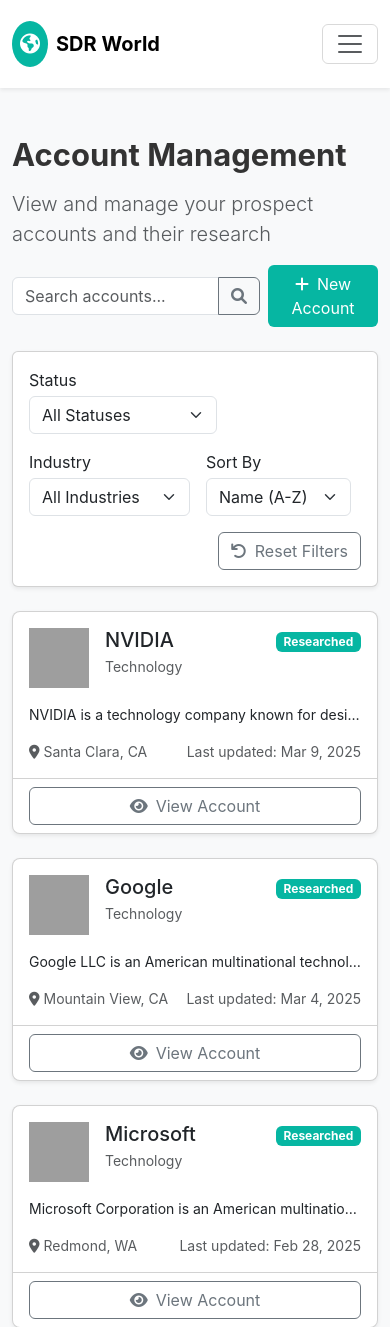
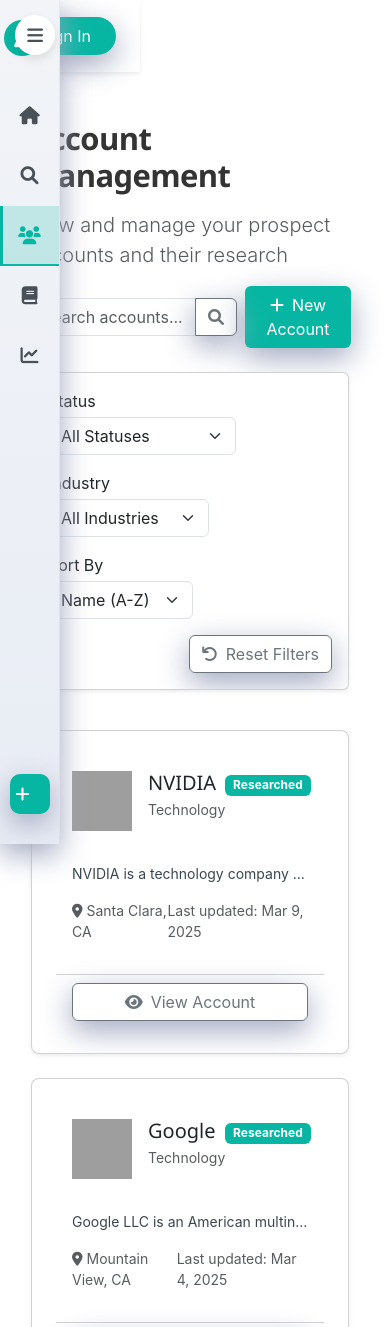
Before and after one commit to bertoftheal/SDR-WORLD, a Flask app: page /accounts.html in a window 390 px wide. Shown: the top 1327 px of the page. Run offline with Flask 3, Linux system fonts and the light colour scheme; some libraries are stand-ins or nearby versions; grey boxes are pictures that could not be loaded.

Commit message:
feat: implement sidebar navigation and UI enhancements
- Add sidebar navigation component with responsive design
- Include sidebar-nav.js for mobile toggle functionality
- Update accounts.html and index.html layouts
- Improve script.js functionality

```diff
--- a/sdr_assistant/app.py
+++ b/sdr_assistant/app.py
@@ -74,4 +74,4 @@ app = create_app()
 
 
 if __name__ == '__main__':
-    app.run(debug=True, host='0.0.0.0', port=5009)
+    app.run(debug=True, host='0.0.0.0', port=5011)
--- a/sdr_assistant/templates/accounts.html
+++ b/sdr_assistant/templates/accounts.html
@@ -4,8 +4,14 @@
     <meta charset="UTF-8">
     <meta name="viewport" content="width=device-width, initial-scale=1.0">
     <title>Accounts | SDR Assistant</title>
+    <link rel="stylesheet" href="/static/styles.css">
+    <link rel="stylesheet" href="/static/elegant-ui.css">
+    <link rel="stylesheet" href="/static/sidebar-nav.css">
     <link href="https://cdn.jsdelivr.net/npm/bootstrap@5.3.0-alpha1/dist/css/bootstrap.min.css" rel="stylesheet">
     <link rel="stylesheet" href="https://cdnjs.cloudflare.com/ajax/libs/font-awesome/6.0.0-beta3/css/all.min.css">
+    <script src="https://cdn.jsdelivr.net/npm/bootstrap@5.3.0/dist/js/bootstrap.bundle.min.js"></script>
+    <!-- Sidebar Navigation JS -->
+    <script src="/static/sidebar-nav.js"></script>
     <style>
         body {
             font-family: 'Inter', sans-serif;
@@ -53,56 +59,98 @@
     </style>
 </head>
 <body>
-    <!-- Standardized Navigation -->
-    <nav class="navbar navbar-expand-lg sticky-top shadow-sm bg-white py-3">
-        <div class="container">
-            <a class="navbar-brand d-flex align-items-center" href="home.html">
-                <div class="brand-icon rounded-circle p-2 me-2" style="background-color: #06b6a2; color: white;">
-                    <i class="fas fa-globe-americas"></i>
+    <div id="app">
+        <!-- Vertical Sidebar Navigation -->
+        <div class="sidebar-container">
+            <!-- Mobile Toggle Button -->
+            <div class="sidebar-toggle d-md-none">
+                <i class="fas fa-bars"></i>
+            </div>
+
+            <!-- Sidebar -->
+            <div class="sidebar">
+                <!-- User Profile Section -->
+                <div class="sidebar-profile">
+                    <div class="sidebar-avatar">
+                        <i class="fas fa-user"></i>
+                    </div>
+                    <div class="sidebar-user-info">
+                        <div class="sidebar-username">Albert Perez</div>
+                        <div class="sidebar-role">Pro Member</div>
+                    </div>
                 </div>
-                <span class="fw-bold">SDR World</span>
-            </a>
-            <button class="navbar-toggler" type="button" data-bs-toggle="collapse" data-bs-target="#navbarNav" aria-controls="navbarNav" aria-expanded="false" aria-label="Toggle navigation">
-                <span class="navbar-toggler-icon"></span>
-            </button>
-            <div class="collapse navbar-collapse" id="navbarNav">
-                <ul class="navbar-nav me-auto">
-                    <li class="nav-item mx-2">
-                        <a class="nav-link fw-medium" href="home.html" id="nav-home">
-                            <i class="fas fa-home me-1"></i> HOME
-                        </a>
-                    </li>
-                    <li class="nav-item mx-2">
-                        <a class="nav-link fw-medium" href="index.html" id="nav-research">
-                            <i class="fas fa-search me-1"></i> RESEARCH
-                        </a>
-                    </li>
-                    <li class="nav-item mx-2">
-                        <a class="nav-link fw-medium" href="accounts.html" id="nav-accounts">
-                            <i class="fas fa-users me-1"></i> ACCOUNTS
-                        </a>
-                    </li>
-                    <li class="nav-item mx-2">
-                        <a class="nav-link fw-medium" href="library.html">
-                            <i class="fas fa-book me-1"></i> LIBRARY
-                        </a>
-                    </li>
-                    <li class="nav-item mx-2">
-                        <a class="nav-link fw-medium" href="dashboard.html">
-                            <i class="fas fa-chart-line me-1"></i> DASHBOARD
-                        </a>
-                    </li>
-                </ul>
+
+                <!-- Navigation Menu -->
+                <nav class="sidebar-nav">
+                    <a href="home.html" class="nav-item">
+                        <div class="nav-icon">
+                            <i class="fas fa-home"></i>
+                        </div>
+                        <div class="nav-label">Home</div>
+                    </a>
+
+                    <a href="index.html" class="nav-item">
+                        <div class="nav-icon">
+                            <i class="fas fa-search"></i>
+                        </div>
+                        <div class="nav-label">Research</div>
+                    </a>
+
+                    <a href="accounts.html" class="nav-item active">
+                        <div class="nav-icon">
+                            <i class="fas fa-users"></i>
+                        </div>
+                        <div class="nav-label">Accounts</div>
+                    </a>
+
+                    <a href="library.html" class="nav-item">
+                        <div class="nav-icon">
+                            <i class="fas fa-book"></i>
+                        </div>
+                        <div class="nav-label">Library</div>
+                    </a>
+
+                    <a href="dashboard.html" class="nav-item">
+                        <div class="nav-icon">
+                            <i class="fas fa-chart-line"></i>
+                        </div>
+                        <div class="nav-label">Activities</div>
+                    </a>
+                </nav>
+
+                <!-- Create Task Button -->
+                <div class="create-task-container">
+                    <button class="create-task-btn" onclick="createNewTask()">
+                        <div class="create-task-icon">
+                            <i class="fas fa-plus"></i>
+                        </div>
+                        <div class="create-task-label">Create new task</div>
+                    </button>
+                </div>
+            </div>
+        </div>
+
+    <!-- Main Content -->
+        <!-- Main Content Container with Offset for Sidebar -->
+        <div class="main-content">
+            <!-- Page Header with App Title -->
+            <header class="bg-white py-3 px-4 d-flex justify-content-between align-items-center shadow-sm">
+                <div class="d-flex align-items-center">
+                    <div class="brand-icon rounded-circle p-2 me-2" style="background-color: #06b6a2; color: white;">
+                        <i class="fas fa-globe-americas"></i>
+                    </div>
+                    <h1 class="h4 mb-0 fw-bold">SDR World</h1>
+                </div>
                 <div class="d-flex align-items-center">
                     <button id="loginButton" class="btn rounded-pill px-4" style="background-color: #06b6a2; color: white;">
                         <i class="fas fa-user-circle me-2"></i>Sign In
                     </button>
-                    <div id="userInfo">
+                    <div id="userInfo" class="d-none">
                         <div class="d-flex align-items-center">
                             <div class="user-avatar text-white rounded-circle d-flex align-items-center justify-content-center me-2" style="width: 36px; height: 36px; background-color: #06b6a2;">
                                 <i class="fas fa-user"></i>
                             </div>
-                            <div class="me-3">
+                            <div class="me-3 d-none d-md-block">
                                 <div class="fw-bold" id="userName">Albert Perez</div>
                                 <div class="text-muted small">Pro Member</div>
                             </div>
@@ -120,12 +168,9 @@
                         </div>
                     </div>
                 </div>
-            </div>
-        </div>
-    </nav>
+            </header>
 
-    <!-- Main Content -->
-    <div class="container py-5">
+            <div class="container-fluid px-4 py-5">
         <!-- Accounts Header -->
         <div class="row mb-4">
             <div class="col-md-6">
@@ -370,6 +415,8 @@
                 </div>
             </div>
         </div>
+            </div>
+        </div>
     </div>
 
     <!-- Footer -->
```
Also changed, not shown: sdr_assistant/static/sidebar-nav.js (added, +91 -0 lines), sdr_assistant/templates/index.html (+47 -1 lines), sdr_assistant/templates/js/script.js (+84 -51 lines).
